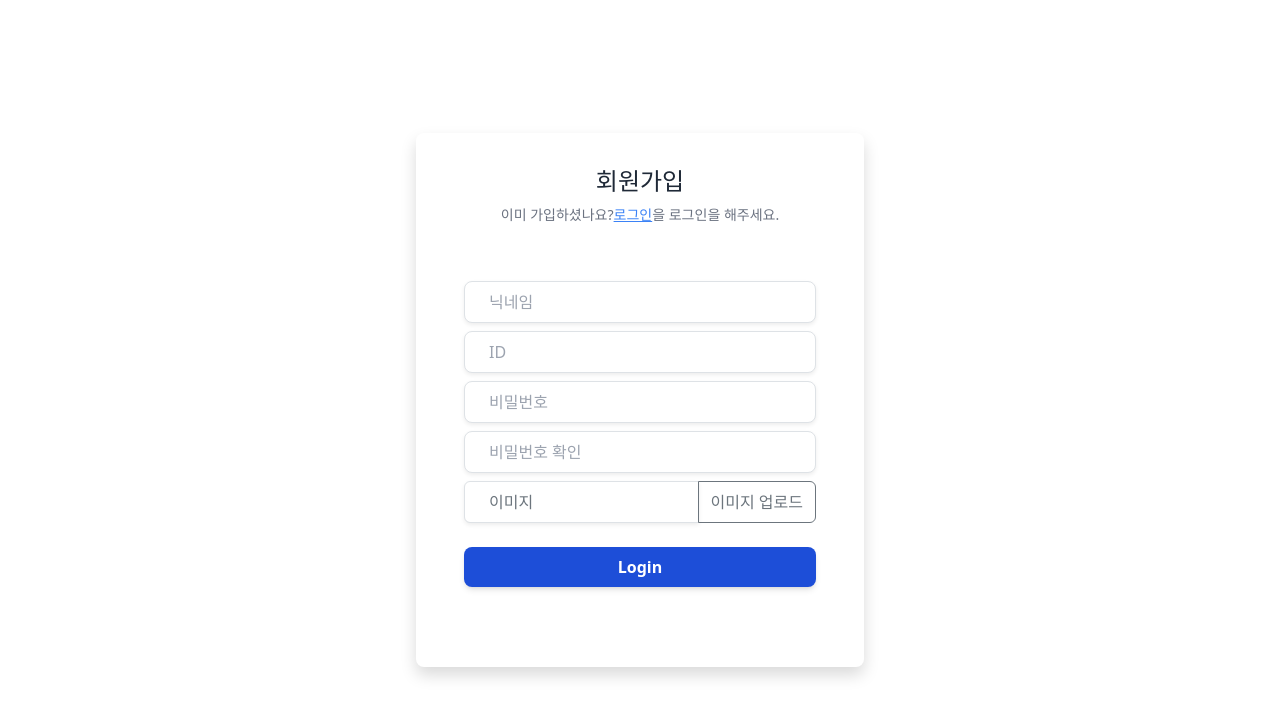
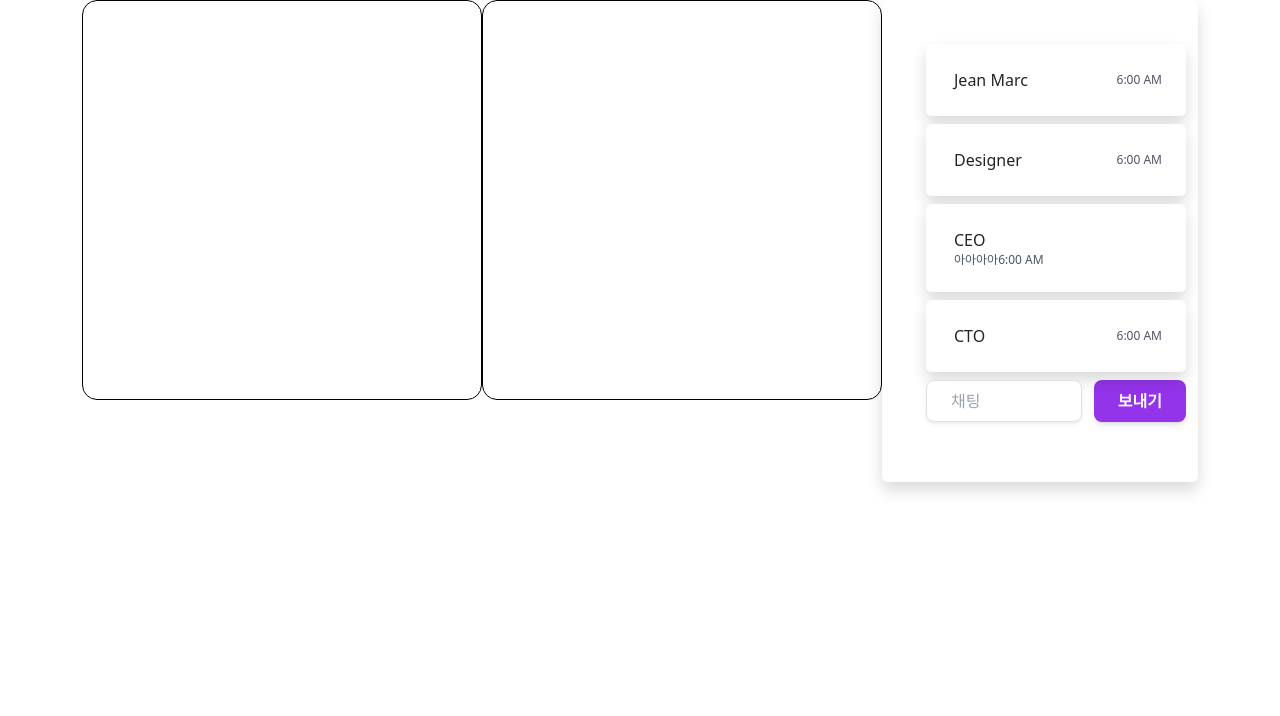
Before and after one commit to Miracle-Midnight/Drawing-Duo, a React (Create React App) app in the folder frontend/: page / in a window 1280 px wide. Shown: the top 716 px of the page. Built offline with nearby package versions, Linux system fonts and the light colour scheme.

Commit message:
Feat : 게임 로비 작업중
canvas 컴포넌트와 css 작업중
로그인과 회원가입을 먼저 구현하기위해 잠시 작업 중지

```diff
--- a/frontend/src/App.tsx
+++ b/frontend/src/App.tsx
@@ -3,11 +3,12 @@ import Login from "./routes/login/login";
 import Register from "./routes/register/register";
 import "./index.css";
 import "bootstrap/dist/css/bootstrap.min.css";
+import GameLobby from "./routes/gameLobby/gameLobby";
 
 function App() {
   return (
     <>
-      <Register />
+      <GameLobby />
     </>
   );
 }
--- /dev/null
+++ b/frontend/src/components/canvas/canvas.css
@@ -0,0 +1,6 @@
+.canvas-size {
+  width: 400px;
+  height: 400px;
+  border: 1px solid black;
+  border-radius: 15px;
+}
--- /dev/null
+++ b/frontend/src/components/canvas/canvas.tsx
@@ -0,0 +1,12 @@
+import React, { useEffect, useRef } from "react";
+import "./canvas.css";
+
+// function Canvas() {
+//   return <canvas className="canvas-size"></canvas>;
+// }
+
+const Canvas = (props: any) => {
+  return <canvas className="canvas-size"></canvas>;
+};
+
+export default Canvas;
--- /dev/null
+++ b/frontend/src/routes/gameLobby/gameLobby.css
@@ -0,0 +1,8 @@
+.flex {
+    display: flex;
+
+}
+.chat {
+    width: 100%;
+    height: 100%;
+}
--- /dev/null
+++ b/frontend/src/routes/gameLobby/gameLobby.tsx
@@ -0,0 +1,75 @@
+import { Button, Container, Row, Col, InputGroup, Form } from "react-bootstrap"; // 꼭 import를 해와야한다
+import "./gameLobby.css";
+import Canvas from "../../components/canvas/canvas";
+
+function Login() {
+  return (
+    <Container className="flex">
+      <Canvas className=""></Canvas>
+      <Canvas></Canvas>
+      <div className="chat shadow mx-auto rounded-md w-full h-full">
+        <div className="container flex flex-col items-center justify-center w-full mx-auto pt-11 pb-11">
+          <ul className="flex flex-col">
+            <li className="flex flex-row mb-2 border-gray-400">
+              <div className="transition duration-500 shadow ease-in-out transform hover:-translate-y-1 hover:shadow-lg select-none cursor-pointer bg-white dark:bg-gray-800 rounded-md flex flex-1 items-center p-4">
+                <div className="flex-1 pl-1 md:mr-16">
+                  <div className="font-medium">Jean Marc</div>
+                </div>
+                <div className="text-xs text-gray-600 ">6:00 AM</div>
+              </div>
+            </li>
+            <li className="flex flex-row mb-2 border-gray-400">
+              <div className="transition duration-500 shadow ease-in-out transform hover:-translate-y-1 hover:shadow-lg select-none cursor-pointer bg-white dark:bg-gray-800 rounded-md flex flex-1 items-center p-4">
+                <div className="flex-1 pl-1 md:mr-16">
+                  <div className="font-medium">Designer</div>
+                </div>
+                <div className="text-xs text-gray-600 ">6:00 AM</div>
+              </div>
+            </li>
+            <li className="flex flex-row mb-2 border-gray-400">
+              <div className="transition duration-500 shadow ease-in-out transform hover:-translate-y-1 hover:shadow-lg select-none cursor-pointer bg-white dark:bg-gray-800 rounded-md flex flex-1 items-center p-4">
+                <div className="flex-1 pl-1 md:mr-16">
+                  <div className="font-medium">CEO</div>
+                  <div className="flex">
+                    <div className="text-xs text-gray-600 ">아아아아</div>
+                    <div className="text-xs text-gray-600 ">6:00 AM</div>
+                  </div>
+                </div>
+              </div>
+            </li>
+            <li className="flex flex-row mb-2 border-gray-400">
+              <div className="transition duration-500 shadow ease-in-out transform hover:-translate-y-1 hover:shadow-lg select-none cursor-pointer bg-white dark:bg-gray-800 rounded-md flex flex-1 items-center p-4">
+                <div className="flex-1 pl-1 md:mr-16">
+                  <div className="font-medium">CTO</div>
+                </div>
+                <div className="text-xs text-gray-600 ">6:00 AM</div>
+              </div>
+            </li>
+            <div className="w-full rounded-md">
+              <div className="text-center font-light flex items-center justify-center">
+                <form className="flex flex-col justify-center w-3/4 max-w-sm space-y-3 md:flex-row md:w-full md:space-x-3 md:space-y-0">
+                  <div className=" relative ">
+                    <input
+                      type="text"
+                      id="form-subscribe-Subscribe"
+                      className=" rounded-lg border-transparent flex-1 appearance-none border border-gray-300 w-full py-2 px-4 bg-white text-gray-700 placeholder-gray-400 shadow-sm text-base focus:outline-none focus:ring-2 focus:ring-purple-600 focus:border-transparent"
+                      placeholder="채팅"
+                    />
+                  </div>
+                  <button
+                    className="flex-shrink-0 px-4 py-2 text-base font-semibold text-white bg-purple-600 rounded-lg shadow-md hover:bg-purple-700 focus:outline-none focus:ring-2 focus:ring-purple-500 focus:ring-offset-2 focus:ring-offset-purple-200"
+                    type="submit"
+                  >
+                    보내기
+                  </button>
+                </form>
+              </div>
+            </div>
+          </ul>
+        </div>
+      </div>
+    </Container>
+  );
+}
+
+export default Login;
--- a/frontend/src/routes/register/register.tsx
+++ b/frontend/src/routes/register/register.tsx
@@ -4,7 +4,7 @@ import "./register.css";
 function Register() {
   return (
     <Container className="center">
-      <div className="flex flex-col max-w-md px-4 py-8 bg-white rounded-lg shadow dark:bg-gray-800 sm:px-6 md:px-8 lg:px-10">
+      <div className="flex flex-col max-w-md px-4 py-4 bg-white rounded-lg shadow dark:bg-gray-800 sm:px-6 md:px-8 lg:px-10">
         <div className="self-center mb-2 text-xl font-light text-gray-800 sm:text-2xl">
           회원가입
         </div>
```
